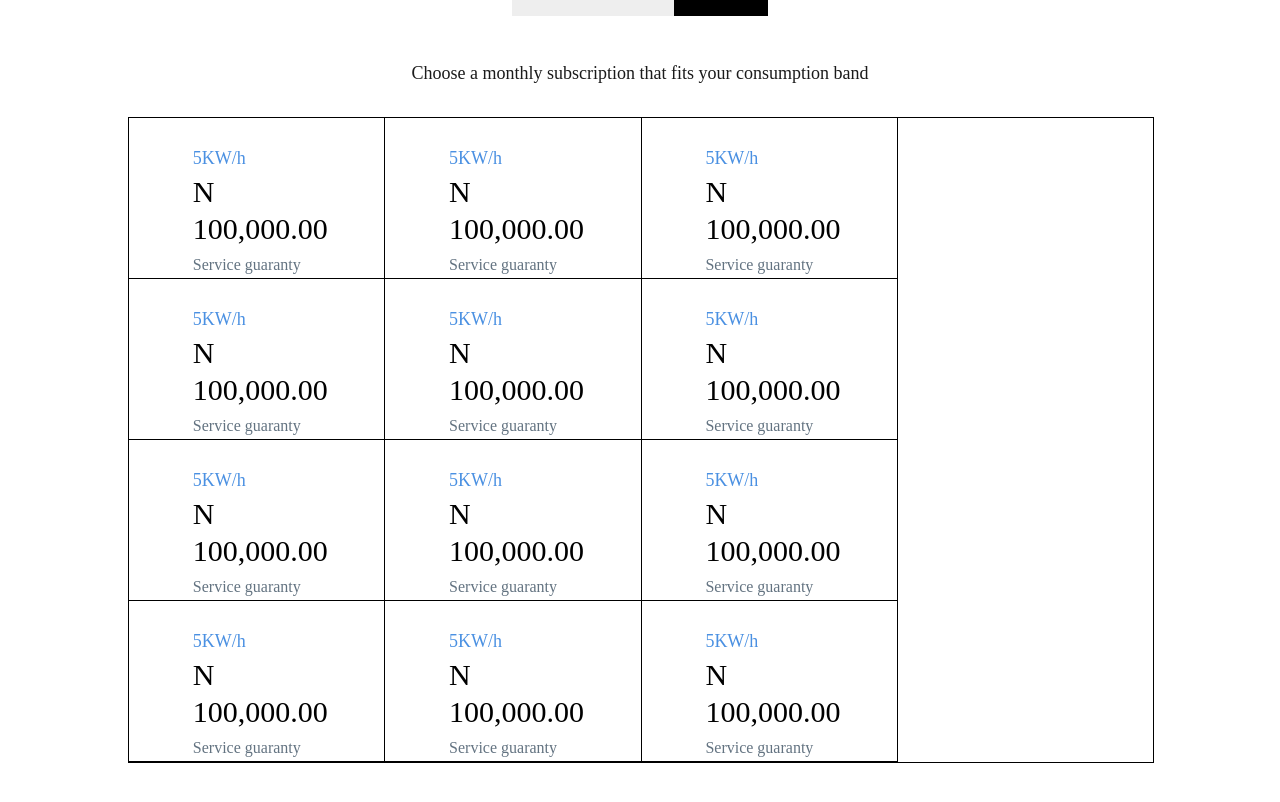
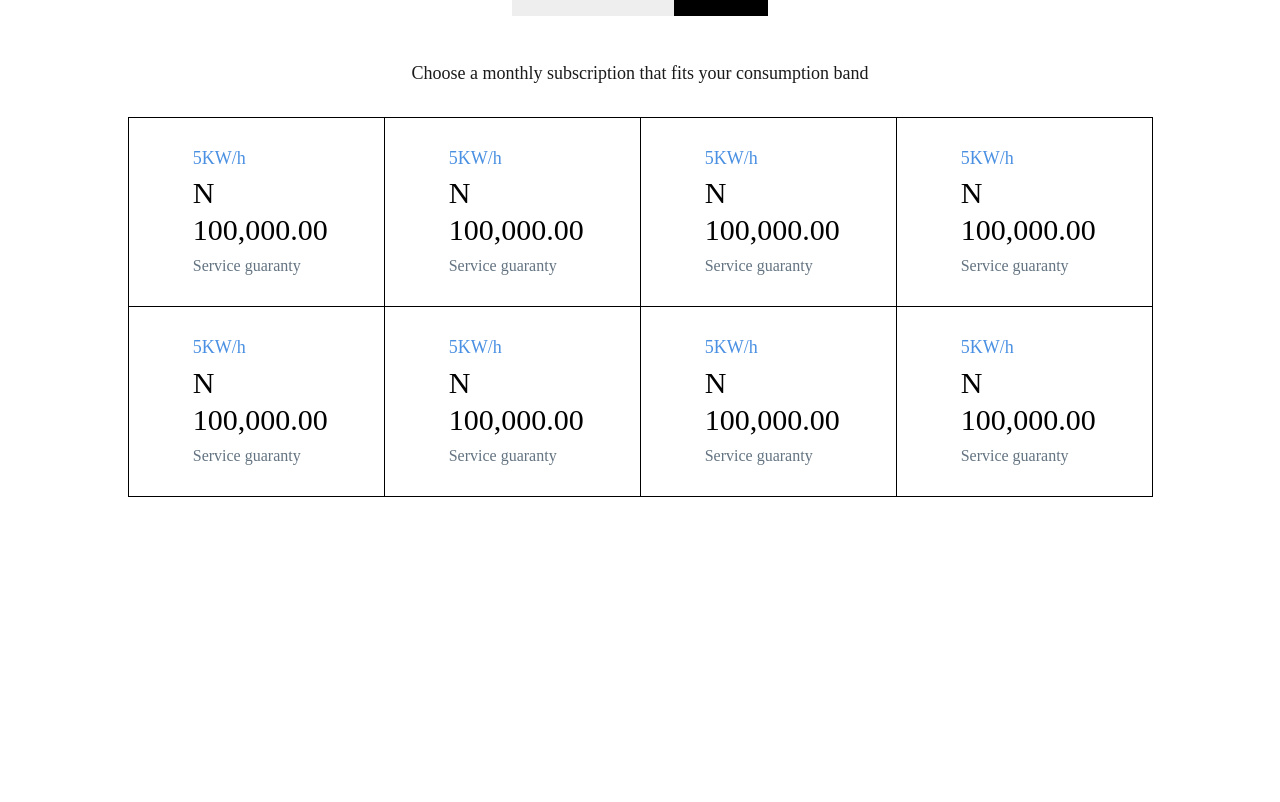
Before and after one commit to Phumbie/imperium-deprecated, a Vue app: page /#/ in a window 1280 px wide. Shown: the part 408-1210 px from the top of the page. After the commit the page ends 975 px from the top, so only its background shows below. Built offline with nearby package versions, Linux system fonts and the light colour scheme.

Commit message:
used loop for product list rendering

```diff
--- a/src/components/BuyPower.vue
+++ b/src/components/BuyPower.vue
@@ -8,88 +8,11 @@
     </div>
     <div class="small-text full-width">Choose a monthly subscription that fits your consumption band</div>
     <div class="products-container">
-      <div class="product-item">
+      <div class="product-item" v-for="(n, index) in 8" :key="index">
         <div class="centered-content">
-          <div class="power-consumption">5KW/h</div>
+          <div class="small-text-18 text-blue">5KW/h</div>
           <div class="price">N 100,000.00</div>
-          <div class="very-small-text">Service guaranty </div>
-        </div>
-      </div>
-      <div class="product-item">
-        <div class="centered-content">
-          <div class="power-consumption">5KW/h</div>
-          <div class="price">N 100,000.00</div>
-          <div class="very-small-text">Service guaranty </div>
-        </div>
-      </div>
-      <div class="product-item">
-        <div class="centered-content">
-          <div class="power-consumption">5KW/h</div>
-          <div class="price">N 100,000.00</div>
-          <div class="very-small-text">Service guaranty </div>
-        </div>
-      </div>
-      <div class="product-item">
-        <div class="centered-content">
-          <div class="power-consumption">5KW/h</div>
-          <div class="price">N 100,000.00</div>
-          <div class="very-small-text">Service guaranty </div>
-        </div>
-      </div>
-      <div class="product-item">
-        <div class="centered-content">
-          <div class="power-consumption">5KW/h</div>
-          <div class="price">N 100,000.00</div>
-          <div class="very-small-text">Service guaranty </div>
-        </div>
-      </div>
-      <div class="product-item">
-        <div class="centered-content">
-          <div class="power-consumption">5KW/h</div>
-          <div class="price">N 100,000.00</div>
-          <div class="very-small-text">Service guaranty </div>
-        </div>
-      </div>
-      <div class="product-item">
-        <div class="centered-content">
-          <div class="power-consumption">5KW/h</div>
-          <div class="price">N 100,000.00</div>
-          <div class="very-small-text">Service guaranty </div>
-        </div>
-      </div>
-      <div class="product-item">
-        <div class="centered-content">
-          <div class="power-consumption">5KW/h</div>
-          <div class="price">N 100,000.00</div>
-          <div class="very-small-text">Service guaranty </div>
-        </div>
-      </div>
-      <div class="product-item">
-        <div class="centered-content">
-          <div class="power-consumption">5KW/h</div>
-          <div class="price">N 100,000.00</div>
-          <div class="very-small-text">Service guaranty </div>
-        </div>
-      </div>
-      <div class="product-item">
-        <div class="centered-content">
-          <div class="power-consumption">5KW/h</div>
-          <div class="price">N 100,000.00</div>
-          <div class="very-small-text">Service guaranty </div>
-        </div>
-      </div>
-      <div class="product-item">
-        <div class="centered-content">
-          <div class="power-consumption">5KW/h</div>
-          <div class="price">N 100,000.00</div>
-          <div class="very-small-text">Service guaranty </div>
-        </div>
-      </div>
-      <div class="product-item">
-        <div class="centered-content">
-          <div class="power-consumption">5KW/h</div>
-          <div class="price">N 100,000.00</div>
-          <div class="very-small-text">Service guaranty </div>
+          <div class="very-small-text">Service guaranty</div>
         </div>
       </div>
     </div>
@@ -143,32 +66,8 @@ export default {
   }
 
   .products-container{
-    width: 100%;
-    border: solid 1px #000000;
-    margin-top: 31px;
-    float: left;
-
     .product-item{
-      border-right: solid 1px #000000;
-      border-bottom: solid 1px black;
-      width: 24.93%;
-      float: left;
-
       .centered-content{
-        width: 50%;
-        margin: 0 auto;
-        height: 100px;
-        // background: bisque;
-        padding-top: 30px;
-        padding-bottom: 30px;
-
-        .power-consumption{
-          font-size: 18px;
-          line-height: 1.14;
-          color: #4a90e2;
-          margin-bottom: 6px;
-        }
-
         .price{
           font-size: 30px;
            line-height: 1.23;
```
